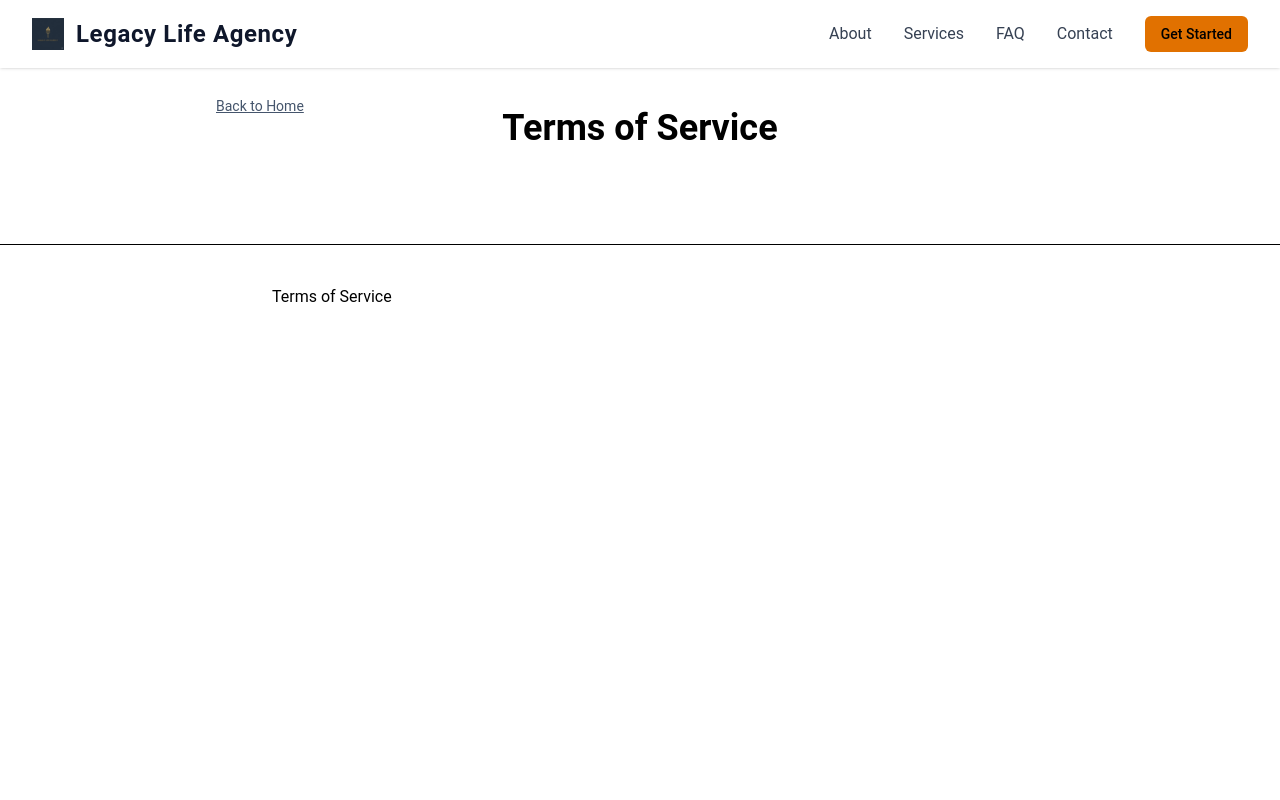
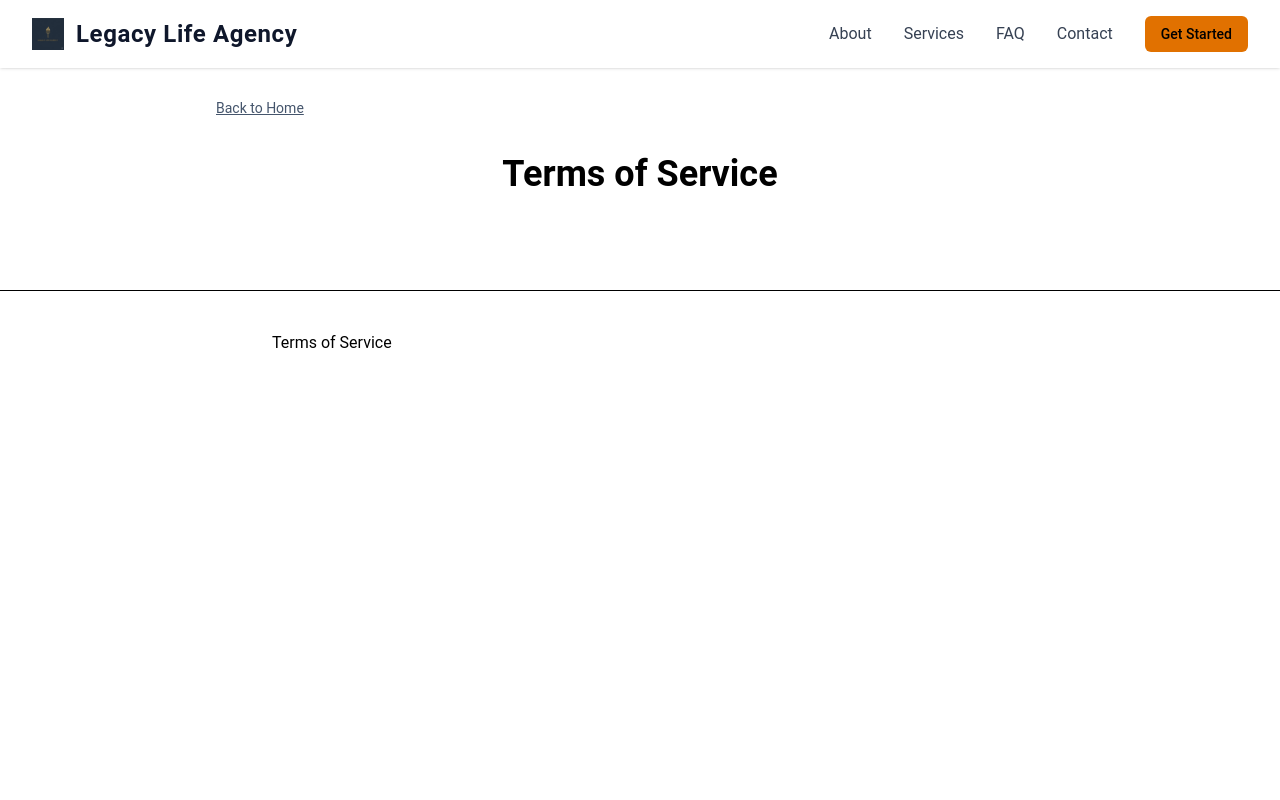
Before and after one commit to rmathew21/legacy-life-agency, a React (Vite) app: page /terms in a window 1280 px wide. Shown: the top 800 px of the page. Built offline with nearby package versions, Linux system fonts and the light colour scheme.

Commit message:
updated LegalLayout by removing absolute positioning

```diff
--- a/src/pages/LegalLayout.jsx
+++ b/src/pages/LegalLayout.jsx
@@ -4,8 +4,8 @@ export default function LegalLayout({ title, children }) {
     return (
         <div className="min-h-screen bg-white">
             <header className="border-b">
-                <div className=" relative max-w-4xl mx-auto px-6 py-24">
-                    <Link to="/" className="absolute left-6 top-24 text-sm underline text-slate-600 hover:text-slate-900">
+                <div className="max-w-4xl mx-auto px-6 py-24">
+                    <Link to="/" className="inline-block mb-6 text-sm underline text-slate-600 hover:text-slate-900">
                         Back to Home
                     </Link>
                     <h1 className="text-center text-3xl md:text-4xl font-bold mt-3">{title}</h1>
```
